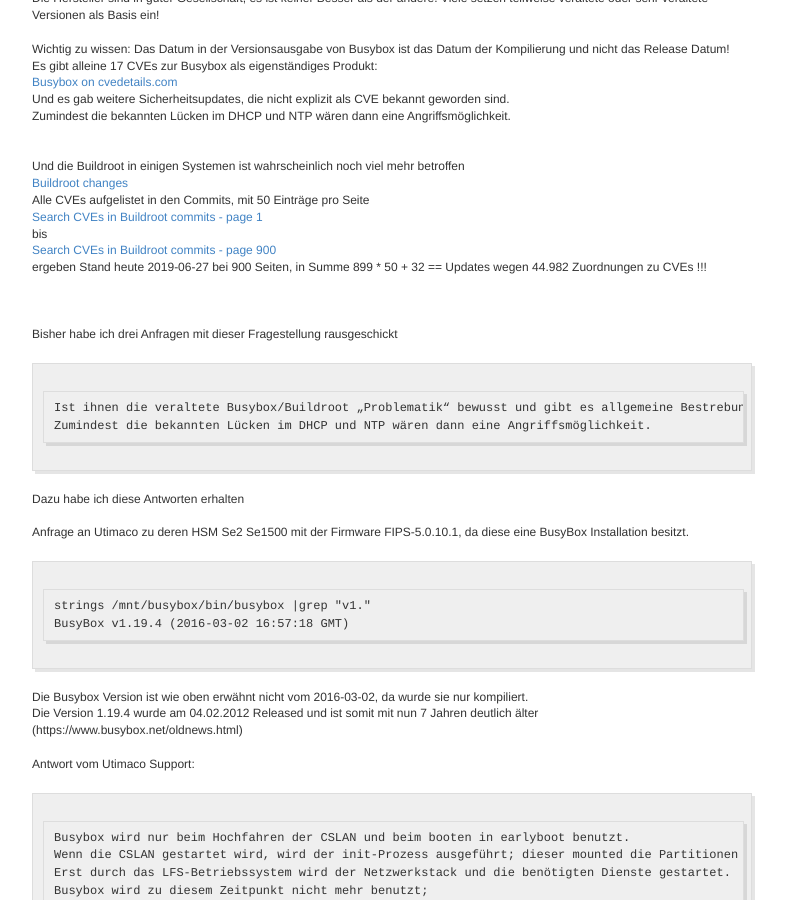
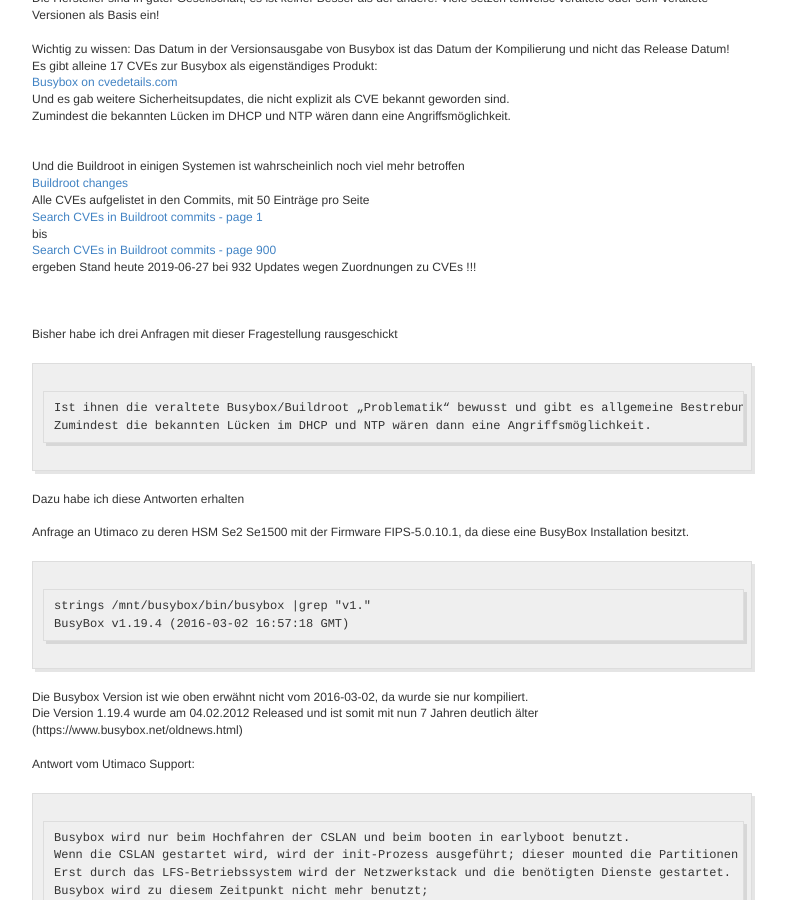
Before and after one commit to psytester/psytester.github.io, a Jekyll site: the page built from _posts/hacking_and_pentests/2019-06-27-embedded_Linux_Busybox_Buildroot.md, in a window 1280 px wide and 900 px high, scrolled down 314 px. Shown: the whole window, without its empty margins (248-1034 px from the left). Built offline with Jekyll 4.4.1, drawn with Linux system fonts in a browser that asks for light colours.

Commit message:
Update 2019-06-27-embedded_Linux_Busybox_Buildroot.md
Wer rechnen kann, ist klar im Vorteil. Buildroot Updates mit Hinweis auf eine CVE waren am 2019-06-27 in Summe natürlich nur 932 Updates mit Hinweis auf CVEs

```diff
--- a/_posts/hacking_and_pentests/2019-06-27-embedded_Linux_Busybox_Buildroot.md
+++ b/_posts/hacking_and_pentests/2019-06-27-embedded_Linux_Busybox_Buildroot.md
@@ -1,7 +1,7 @@
 ---
 layout: post
 title:  "Angriffsvektoren auf aktuelle embedded Linux Busybox/Buildroot Systeme (IoT/Router/Smart Home) wegen Sicherheitslücken in veralteter Softwarebasis"
-date:   2019-12-19 22:00:00 MET
+date:   2019-12-19 22:10:00 MET
 author: 'psytester'
 ---
 
@@ -24,7 +24,7 @@
 [Search CVEs in Buildroot commits - page 1](https://git.busybox.net/buildroot/log/?qt=grep&q=CVE) <br>
 bis<br>
 [Search CVEs in Buildroot commits - page 900](https://git.busybox.net/buildroot/log/?qt=grep&q=CVE&ofs=900) <br>
-ergeben Stand heute 2019-06-27 bei 900 Seiten, in Summe 899 * 50 + 32 == Updates wegen 44.982 Zuordnungen zu CVEs !!!<br>
+ergeben Stand heute 2019-06-27 bei 932 Updates wegen Zuordnungen zu CVEs !!!<br>
 <br>
 <br>
 <br>
```
